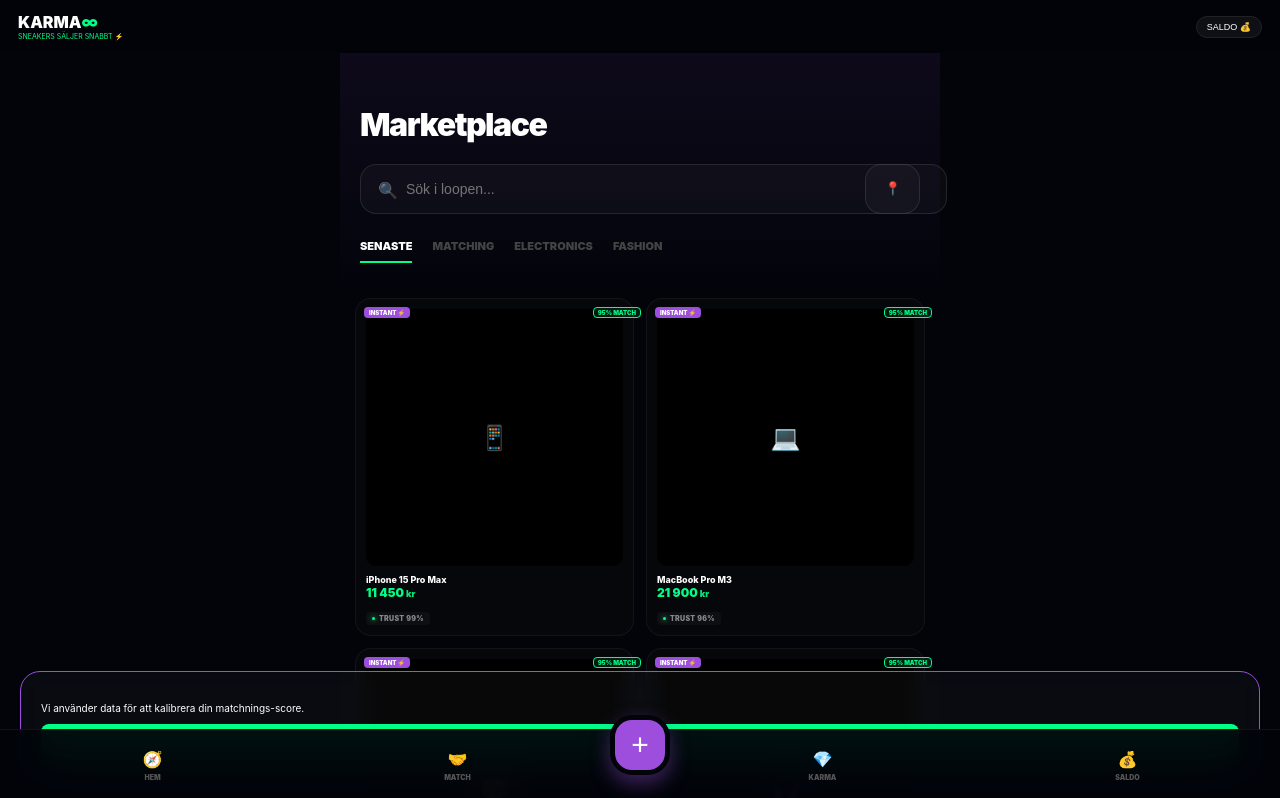
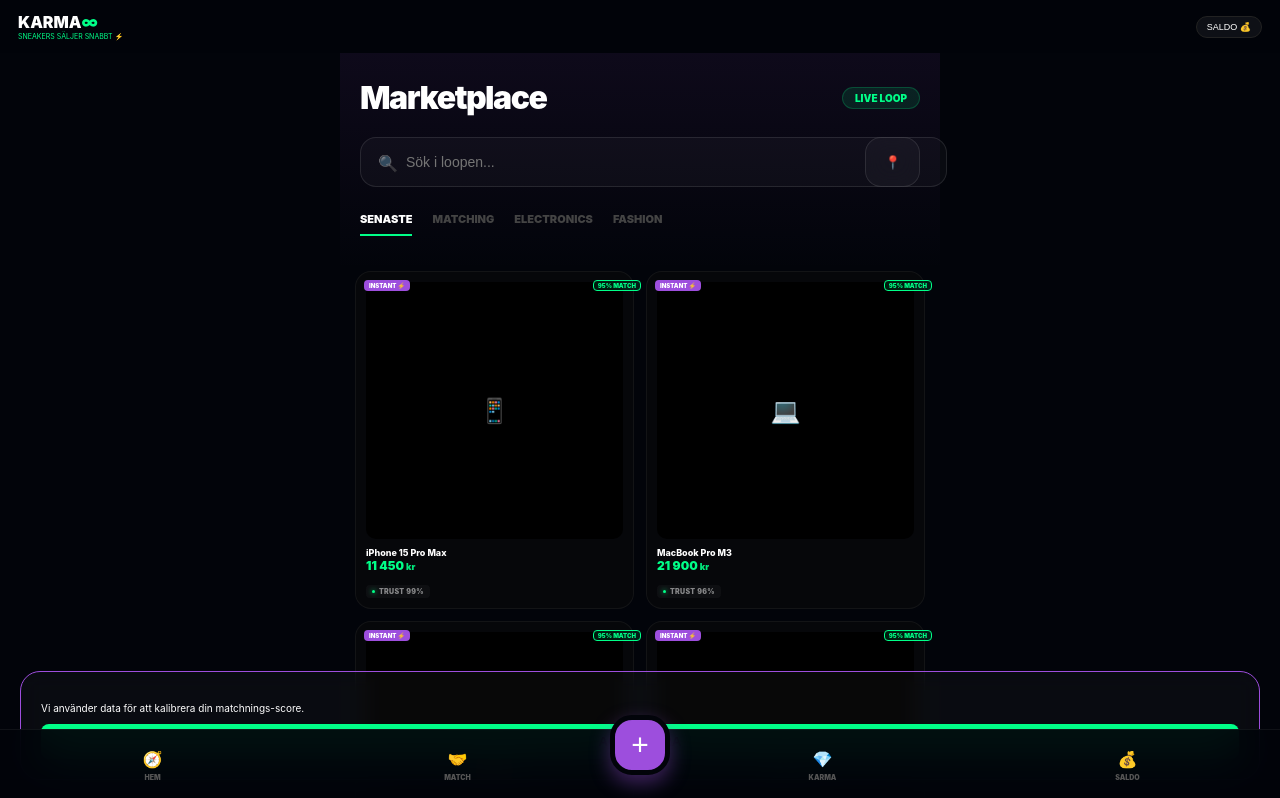
Before and after one commit to gascheckking/marketbeg-appGem, a Next.js app: page /feed in a window 1280 px wide. Shown: the top 798 px of the page. Built offline with nearby package versions, Linux system fonts and the light colour scheme.

Commit message:
Update page.tsx

```diff
--- a/app/feed/page.tsx
+++ b/app/feed/page.tsx
@@ -2,22 +2,56 @@
 "use client";
 import React, { useState } from 'react';
 import FeedCardSell from "@/components/FeedCardSell";
+import LoadingAI from "@/components/LoadingAI"; // För att visa att den hittas
 
 export default function GlobalMarket() {
   const [filter, setFilter] = useState('Senaste');
+  const [isAnalysing, setIsAnalysing] = useState(false);
 
   return (
     <div className="page-wrapper" style={{ padding: '0 0 100px 0' }}>
-      <section style={{ padding: '25px 20px', background: 'linear-gradient(to bottom, rgba(157,78,221,0.08), transparent)' }}>
-        <h1 style={{ fontSize: '2rem', fontWeight: 900, marginBottom: '20px', letterSpacing: '-1.5px' }}>Marketplace</h1>
+      <section style={{
+        padding: '25px 20px',
+        background: 'linear-gradient(to bottom, rgba(157,78,221,0.08), transparent)'
+      }}>
+        <div style={{ display: 'flex', justifyContent: 'space-between', alignItems: 'center', marginBottom: '20px' }}>
+          <h1 style={{ fontSize: '2rem', fontWeight: 900, margin: 0, letterSpacing: '-1.5px' }}>Marketplace</h1>
+          <div style={{
+            background: 'rgba(0,255,136,0.1)',
+            padding: '4px 12px',
+            borderRadius: '20px',
+            fontSize: '10px',
+            color: 'var(--neon-mint)',
+            fontWeight: 900,
+            border: '1px solid rgba(0,255,136,0.2)'
+          }}>LIVE LOOP</div>
+        </div>
 
         <div style={{ display: 'flex', gap: '10px', marginBottom: '25px' }}>
           <div style={{ flex: 1, position: 'relative' }}>
-            <input type="text" placeholder="Sök i loopen..."
-              style={{ width: '100%', padding: '16px 45px', borderRadius: '16px', background: 'rgba(255,255,255,0.03)', border: '1px solid rgba(255,255,255,0.1)', color: '#fff', outline: 'none', fontSize: '14px' }} />
+            <input
+              type="text"
+              placeholder="Sök i loopen..."
+              style={{
+                width: '100%',
+                padding: '16px 45px',
+                borderRadius: '16px',
+                background: 'rgba(255,255,255,0.03)',
+                border: '1px solid rgba(255,255,255,0.1)',
+                color: '#fff',
+                outline: 'none',
+                fontSize: '14px'
+              }}
+            />
             <span style={{ position: 'absolute', left: '18px', top: '16px', opacity: 0.5 }}>🔍</span>
           </div>
-          <button className="glass-card" style={{ padding: '0 18px', borderRadius: '16px', border: '1px solid rgba(255,255,255,0.1)' }}>📍</button>
+          <button
+            onClick={() => setIsAnalysing(!isAnalysing)}
+            className="glass-card"
+            style={{ padding: '0 18px', borderRadius: '16px', border: '1px solid rgba(255,255,255,0.1)', cursor: 'pointer' }}
+          >
+            {isAnalysing ? '🧠' : '📍'}
+          </button>
         </div>
 
         <div style={{ display: 'flex', gap: '20px', overflowX: 'auto', scrollbarWidth: 'none', paddingBottom: '10px' }}>
@@ -36,12 +70,18 @@ export default function GlobalMarket() {
       </section>
 
       <section style={{ padding: '0 15px' }}>
+        {isAnalysing ? (
+          <div className="glass-card" style={{ padding: '40px 0', marginBottom: '20px' }}>
+            <LoadingAI />
+          </div>
+        ) : (
           <div style={{ display: 'grid', gridTemplateColumns: 'repeat(2, 1fr)', gap: '12px' }}>
             <FeedCardSell id="1" title="iPhone 15 Pro Max" price={11450} trust={99} />
             <FeedCardSell id="2" title="MacBook Pro M3" price={21900} trust={96} />
             <FeedCardSell id="3" title="Sony WH-1000XM5" price={2800} trust={94} />
             <FeedCardSell id="4" title="AirPods Max" price={4200} trust={98} />
           </div>
+        )}
       </section>
     </div>
   );
```
Lines whose indentation alone changed are shown as unchanged.
